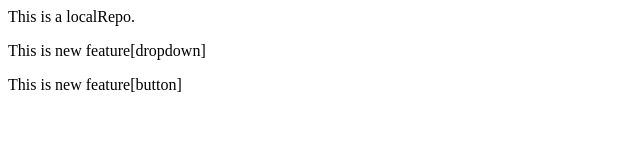
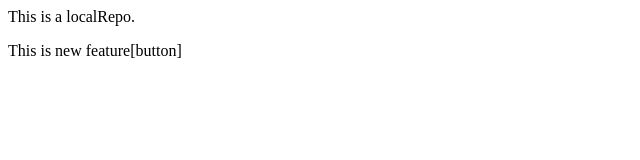
Before and after one commit to shrutiscoding/localRepo, a plain HTML site: page index.html in a window 1280 px wide. Shown: the whole page, without its empty margins (0-640 px from the left). Drawn offline with Linux system fonts and the light colour scheme.

```diff
--- a/index.html
+++ b/index.html
@@ -1,3 +1,2 @@
 <p>This is a localRepo.</p>
-<p>This is new feature[dropdown]</p>
 <p>This is new feature[button]</p>
```
